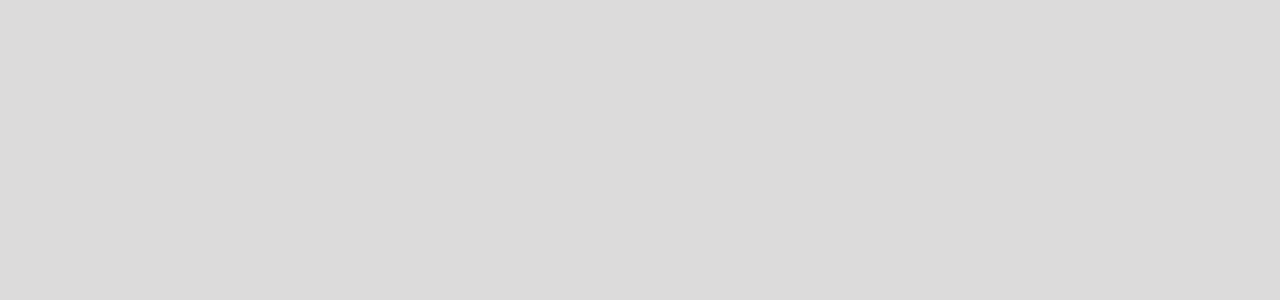
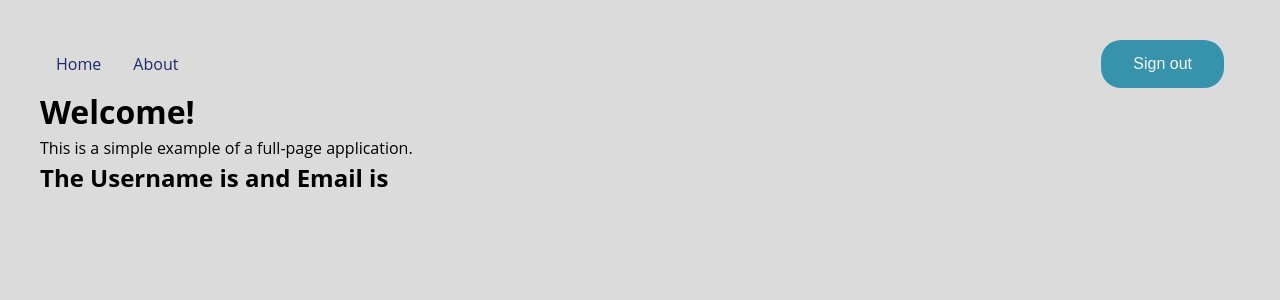
Before and after one commit to RafsanQ/Ecomsite-FaceRecognitionAuth, a Vue app: page /dashboard in a window 1280 px wide. Before the commit this address had no page. Shown: the top 300 px of the page. Built offline with nearby package versions, Linux system fonts and the light colour scheme.

Commit message:
Dashboard route done

```diff
--- a/src/App.vue
+++ b/src/App.vue
@@ -7,8 +7,6 @@ import { RouterLink, RouterView } from 'vue-router'
       <RouterLink to="/">Home</RouterLink>
       <RouterLink to="/about">About</RouterLink>
     </nav> -->
-
-
 
     <RouterView />
 
--- a/src/router/index.js
+++ b/src/router/index.js
@@ -2,6 +2,8 @@ import { createRouter, createWebHistory } from 'vue-router'
 import HomeView from '../views/HomeView.vue'
 import AboutView from '../views/AboutView.vue'
 import RegisterView from '../views/RegisterView.vue'
+import NotFound from '../views/NotFound.vue'
+import DashboardView from '../views/DashboardView.vue'
 
 const router = createRouter({
   history: createWebHistory(import.meta.env.BASE_URL),
@@ -24,7 +26,20 @@ const router = createRouter({
       path: '/register',
       name: 'RegisterRoute',
       component: RegisterView
+    },
+    {
+      path: '/dashboard',
+      name: 'DashboardRoute',
+      component: DashboardView
+    },
+
+    // Catchall 404
+    {
+      path: '/:catchall(.*)',
+      name: 'NotFound',
+      component: NotFound
     }
+
   ]
 })
 
--- a/src/views/DashboardView.vue
+++ b/src/views/DashboardView.vue
@@ -18,12 +18,34 @@
       </ul>
     </nav>
 
+    <div class="content">
+        <div class="container">
+            <div class="row">
+                <div class="col-md-8 m-auto">
+                    <h1 class="display-4 text-center">Welcome!</h1>
+                    <p class="lead text-center">
+                        This is a simple example of a full-page application.
+                    </p>
+
+                    <h2>The Username is {{ Username }} and Email is {{ email }}</h2>
+
+                </div>
+            </div>
+        </div>
+    </div>
 
 </template>
 
 
 <script>
-
+    export default {
+        data() {
+            return {
+                Username: '',
+                email: ''
+            }
+        }
+    }
 </script>
 
 <style scoped>
--- /dev/null
+++ b/src/views/NotFound.vue
@@ -0,0 +1,5 @@
+<template>
+    <div>
+        Address or URL does not exist
+    </div>
+</template>
```
